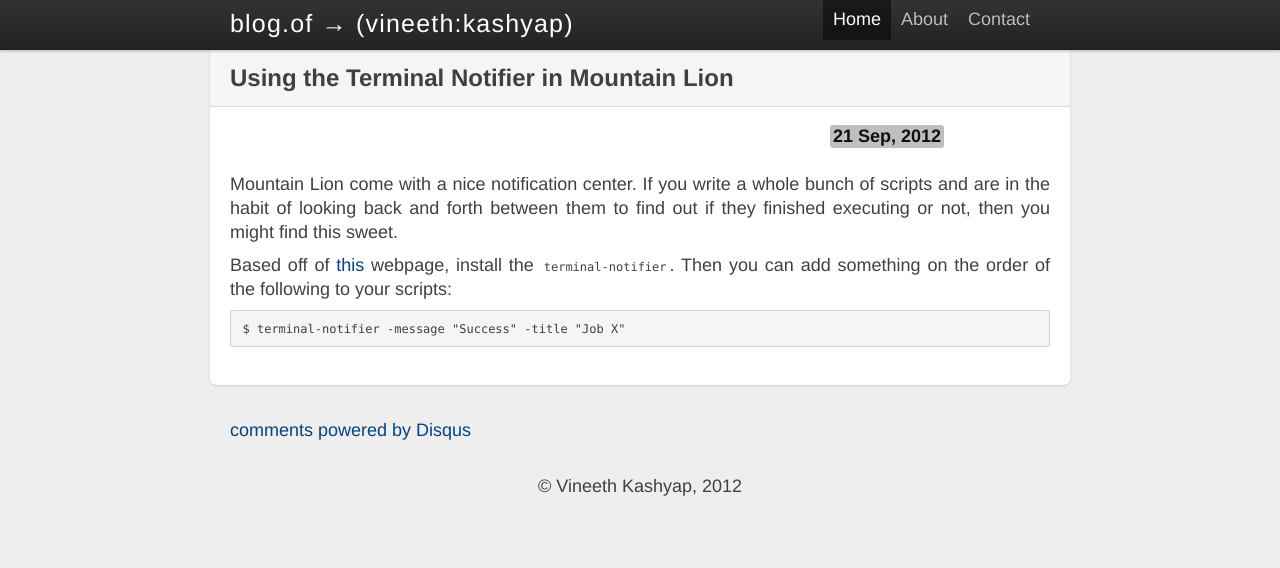
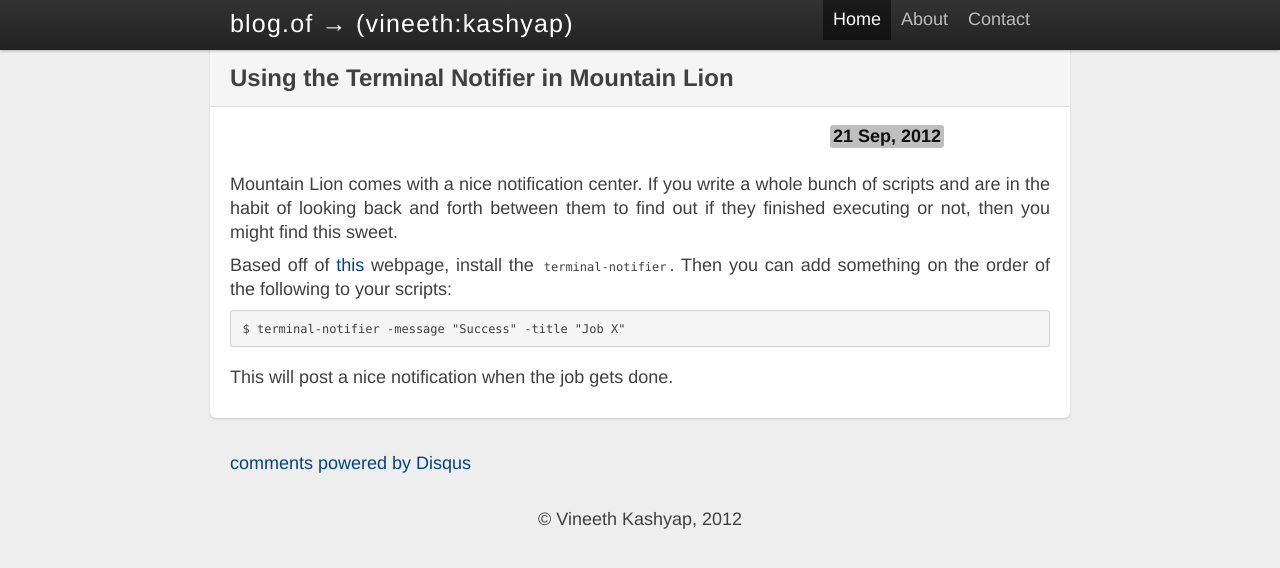
Before and after one commit to vineethk/vineethk.github.com, a Jekyll site: the page built from _posts/2012-09-21-terminal-notifier.md, in a window 1280 px wide. Shown: the top 568 px of the page. Built offline with Jekyll 4.4.1, drawn with Linux system fonts in a browser that asks for light colours; Markdown is read by kramdown in place of the engine named in the settings; comment, search, counter and statistics services are not loaded.

Commit message:
Editing post.

```diff
--- a/_posts/2012-09-21-terminal-notifier.md
+++ b/_posts/2012-09-21-terminal-notifier.md
@@ -4,9 +4,11 @@ title: Using the Terminal Notifier in Mountain Lion
 comments: true
 ---
 
-Mountain Lion come with a nice notification center.
+Mountain Lion comes with a nice notification center.
 If you write a whole bunch of scripts and are in the habit of looking back and forth between them to find out if they finished executing or not, then you might find this sweet.
 
 Based off of [this](http://osxdaily.com/2012/08/03/send-an-alert-to-notification-center-from-the-command-line-in-os-x/) webpage, install the `terminal-notifier`. Then you can add something on the order of the following to your scripts:
 
     $ terminal-notifier -message "Success" -title "Job X"
+
+This will post a nice notification when the job gets done.
```
